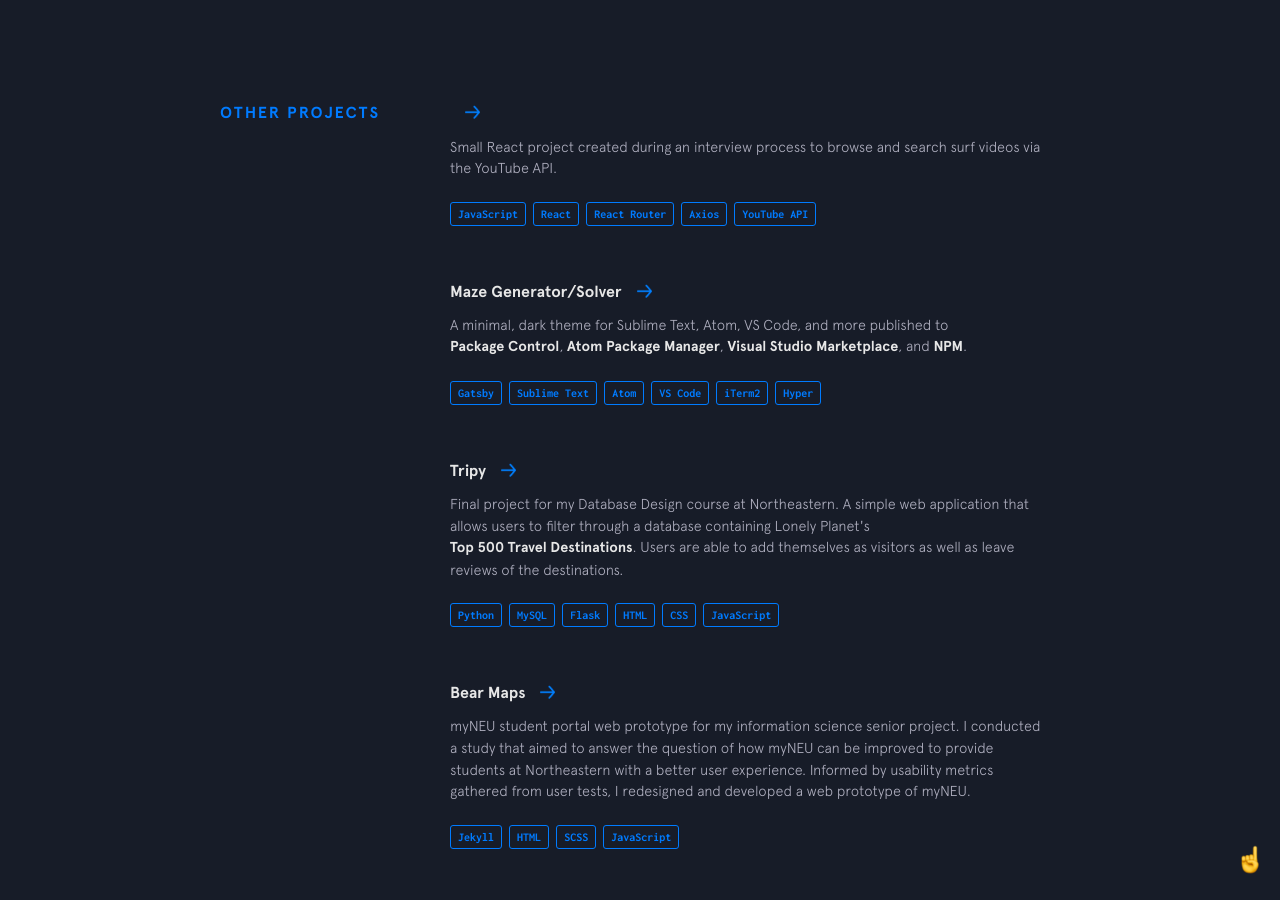
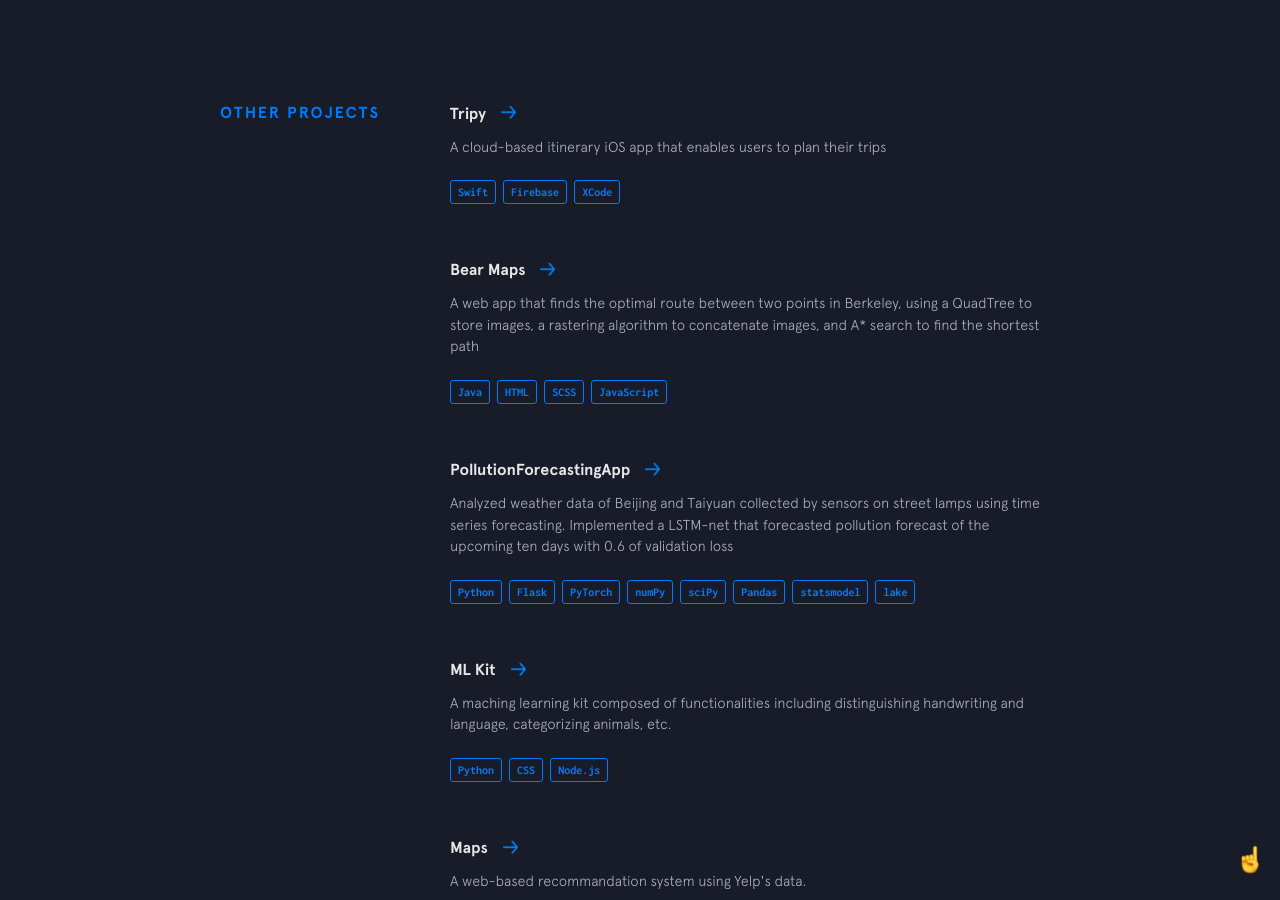
Before and after one commit to ChrisSun99/chrissun99.github.io, a Jekyll site: the page built from index.html, in a window 1280 px wide and 900 px high, scrolled down 3958 px. Built offline with Jekyll 4.4.1, drawn with Linux system fonts in a browser that asks for light colours; nearby versions of some CDN libraries; some of the changed text lies outside the part shown.

Commit message:
update projects

```diff
--- a/_data/other-projects.yml
+++ b/_data/other-projects.yml
@@ -1,7 +1,50 @@
-- name:
-  url: https://github.com/bchiang7/Surf-Videos
-  code: https://github.com/bchiang7/Surf-Videos
-  description: Small React project created during an interview process to browse and search surf videos via the YouTube API.
+- name: Tripy
+  url: https://github.com/ChrisSun99/Tripy
+  code: https://github.com/ChrisSun99/Tripy
+  description: A cloud-based itinerary iOS app that enables users to plan their trips
+  used:
+    - thing: Swift
+    - thing: Firebase
+    - thing: XCode
+
+- name: Bear Maps
+  url:
+  code:
+  description: A web app that finds the optimal route between two points in Berkeley, using a QuadTree to store images, a rastering algorithm to concatenate images, and A* search to find the shortest path
+  used:
+    - thing: Java
+    - thing: HTML
+    - thing: SCSS
+    - thing: JavaScript
+
+- name: PollutionForecastingApp
+  url: https://github.com/ChrisSun99/PollutionForecastingApp
+  code: https://github.com/ChrisSun99/PollutionForecastingApp
+  description: Analyzed weather data of Beijing and Taiyuan collected by sensors on street lamps using time series forecasting. Implemented a LSTM-net that forecasted pollution forecast of the upcoming ten days with 0.6 of validation loss
+  used:
+    - thing: Python
+    - thing: Flask
+    - thing: PyTorch
+    - thing: numPy
+    - thing: sciPy
+    - thing: Pandas
+    - thing: statsmodel
+    - thing: lake
+
+- name: ML Kit
+  url:
+  code:
+  description: A maching learning kit composed of functionalities including distinguishing handwriting and language, categorizing animals, etc.
+  img: weather
+  used:
+    - thing: Python
+    - thing: CSS
+    - thing: Node.js
+
+- name: Maps
+  url:
+  code: https://github.com/ChrisSun99/CS61A_Maps
+  description: A web-based recommandation system using Yelp's data.
   used:
     - thing: JavaScript
     - thing: React
@@ -9,70 +52,10 @@
     - thing: Axios
     - thing: YouTube API
 
-- name: Maze Generator/Solver
-  url: https://bchiang7.github.io/halcyon-site/
-  code: https://github.com/bchiang7/halcyon-site
-  description: A minimal, dark theme for Sublime Text, Atom, VS Code, and more published to <a class="underline-link" href="https://packagecontrol.io/packages/Halcyon%20Theme">Package Control</a>, <a class="underline-link" href="https://atom.io/themes/halcyon-syntax">Atom Package Manager</a>, <a class="underline-link" href="https://marketplace.visualstudio.com/items?itemName=brittanychiang.halcyon-vscode">Visual Studio Marketplace</a>, and <a class="underline-link" href="https://www.npmjs.com/package/hyper-halcyon-theme">NPM</a>.
-  used:
-    - thing: Gatsby
-    - thing: Sublime Text
-    - thing: Atom
-    - thing: VS Code
-    - thing: iTerm2
-    - thing: Hyper
-
-- name: Tripy
-  url: https://github.com/bchiang7/CS3200-Project
-  code: https://github.com/bchiang7/CS3200-Project
-  description: Final project for my Database Design course at Northeastern. A simple web application that allows users to filter through a database containing Lonely Planet's <a class="underline-link" href="https://www.amazon.com/Lonely-Planets-Ultimate-Travel-Places/dp/1760342777" target="_blank">Top 500 Travel Destinations</a>. Users are able to add themselves as visitors as well as leave reviews of the destinations.
-  used:
-    - thing: Python
-    - thing: MySQL
-    - thing: Flask
-    - thing: HTML
-    - thing: CSS
-    - thing: JavaScript
-
-- name: Bear Maps
-  url: https://bchiang7.github.io/Redesign-myNEU/
-  code: https://github.com/bchiang7/Redesign-myNEU
-  description: myNEU student portal web prototype for my information science senior project. I conducted a study that aimed to answer the question of how myNEU can be improved to provide students at Northeastern with a better user experience. Informed by usability metrics gathered from user tests, I redesigned and developed a web prototype of myNEU.
-  used:
-    - thing: Jekyll
-    - thing: HTML
-    - thing: SCSS
-    - thing: JavaScript
-
-- name: PollutionForecastingApp
-  url: https://github.com/crowddj/crowddj-react
-  code: https://github.com/crowddj/crowddj-react
-  description:
-    A web app that allows people who are at a party or social gathering with a DJ to request songs via their smartphones. The web app allows people to see the currently playing song, request songs, upvote songs, and rate songs so the DJ can see how the crowd is feeling and act accordingly. In other words, Crowd DJ is essentially a crowdsourced music queue. <br>
-    <a class="small" href="http://projects.hackbeanpot.com/2017-projects.html">🏆 Won Best UI/UX Design at Hackbeanpot 2017 🏆</a>
-  used:
-    - thing: React
-    - thing: Sass
-    - thing: Firebase
-    - thing: Spotify API
-
-- name: ML Kit
-  url: http://quiet-dusk-89245.herokuapp.com/
-  code: https://github.com/bchiang7/DemoWebApp
-  description: A simple weather app I made at HubSpot's Fall 2016 Web App Workshop with Node.js, Express, and Heroku. I used the OpenWeatherMap API to get weather and forecast data, and then used the current city's coordinates to create a map background that reflected the current city using the Google Maps API.
-  img: weather
-  used:
-    - thing: JavaScript
-    - thing: CSS
-    - thing: Node.js
-    - thing: Express
-    - thing: Heroku
-    - thing: OpenWeatherMap API
-    - thing: Google Maps API
-
-- name: Snapshot Immitator
-  url: http://quiet-dusk-89245.herokuapp.com/
-  code: https://github.com/bchiang7/DemoWebApp
-  description: A simple weather app I made at HubSpot's Fall 2016 Web App Workshop with Node.js, Express, and Heroku. I used the OpenWeatherMap API to get weather and forecast data, and then used the current city's coordinates to create a map background that reflected the current city using the Google Maps API.
+- name: SnapshotClone
+  url:
+  code: https://github.com/ChrisSun99/SnapshotClone
+  description: A Snapchat Clone app in which users should be able to take a picture, post to a feed, and then be able to view all the posts in a feed in the "Snap" style of clicking on an image, viewing it, and not being able to see it again.
   img: weather
   used:
     - thing: JavaScript
@@ -84,23 +67,17 @@
     - thing: Google Maps API
 
 - name: SchemeInterpreter
-  url: https://bchiang7.github.io/react-profile/
-  code: https://github.com/bchiang7/react-profile/
+  url:
+  code: https://github.com/ChrisSun99/SchemeInterpreter
   description: An online version of my 2016 resume I made for fun. I was interested in learning React.js, so I found this <a class="underline-link" href="https://medium.com/learning-new-stuff/building-your-first-react-js-app-d53b0c98dc#.1439cdewq">simple tutorial</a> and it kind of spun into this weekend project. I probably didn't need to use React at all, but hey, at least I learned a few things!
   used:
-    - thing: JavaScript
-    - thing: React
-    - thing: CSS
+    - thing: Python
 
 - name: Ants vs. Bees
-  url: http://webdevspring2016-chiangbrittany.rhcloud.com/project/client/#/login
-  code: https://github.com/bchiang7/WebDevSpring2016/tree/master/public/project
+  url:
+  code: https://github.com/ChrisSun99/Ants-vs.-Bees
   description: A web application built on the MEAN (MongoDB, Express, Angular, Node) stack for my web development course at Northeastern. I created this web app with the intention of providing Northeastern Students a better experience browsing the courses offered at Northeastern.
   used:
     - thing: HTML
     - thing: CSS
-    - thing: JavaScript
-    - thing: Node.js
-    - thing: Angular
-    - thing: Express
-    - thing: MongoDB
+    - thing: Python
```
